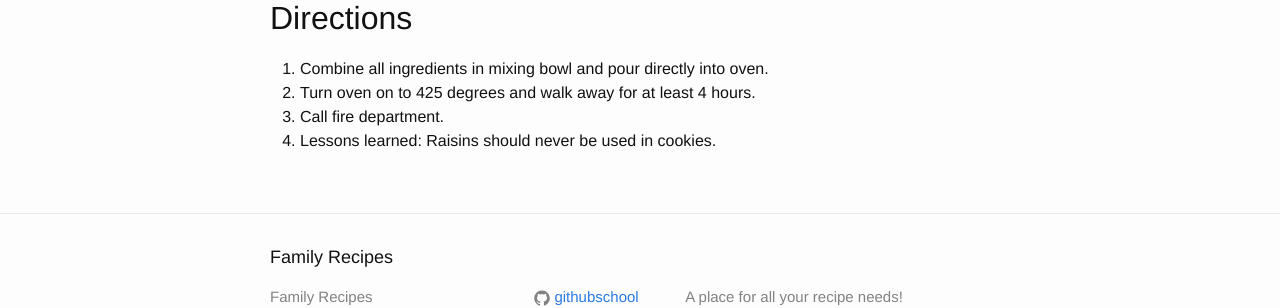
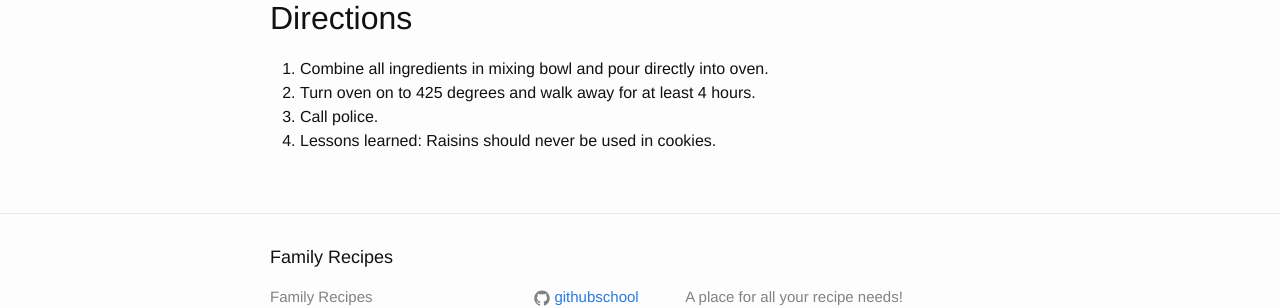
Before and after one commit to githubteacher/feb-recipes, a Jekyll site: the page built from _posts/2014-09-10-oatmeal-cookie.md, in a window 1280 px wide. Shown: the part 380-688 px from the top of the page. Built offline with Jekyll 4.4.1, drawn with Linux system fonts in a browser that asks for light colours.

Commit message:
Update 2014-09-10-oatmeal-cookie.md

```diff
--- a/_posts/2014-09-10-oatmeal-cookie.md
+++ b/_posts/2014-09-10-oatmeal-cookie.md
@@ -15,5 +15,5 @@ categories: desert
 
 1. Combine all ingredients in mixing bowl and pour directly into oven.
 2. Turn oven on to 425 degrees and walk away for at least 4 hours.
-3. Call fire department.
+3. Call police.
 4. Lessons learned: Raisins should never be used in cookies.
```
